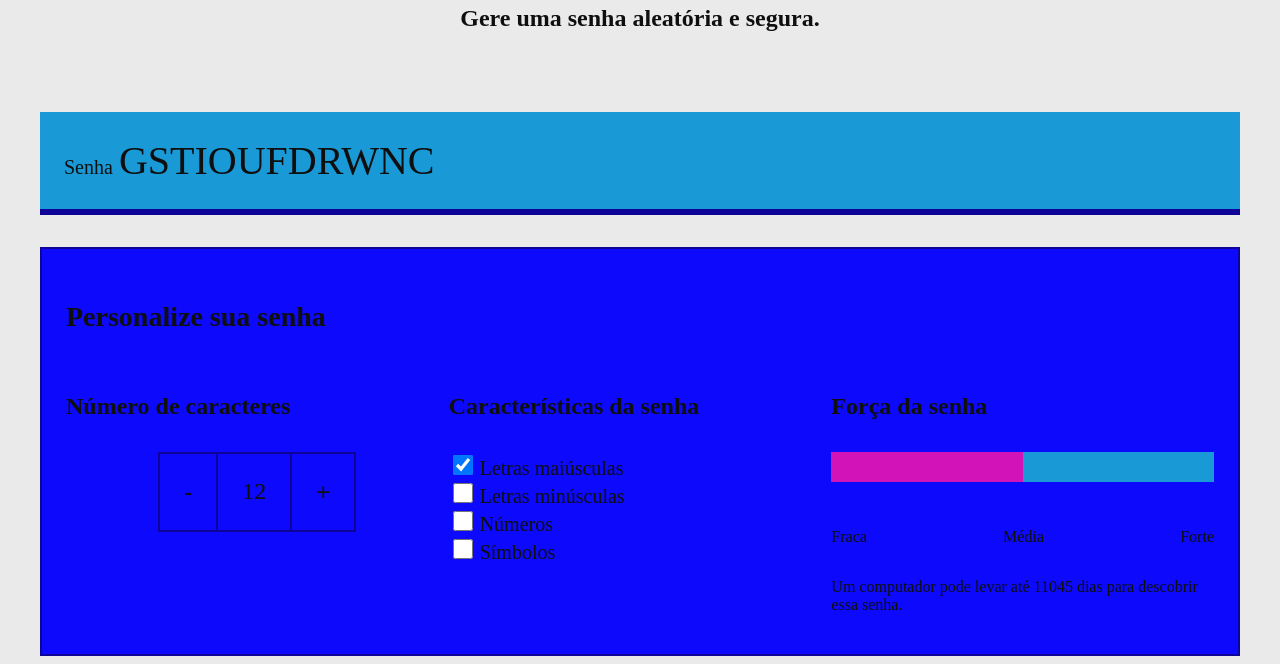
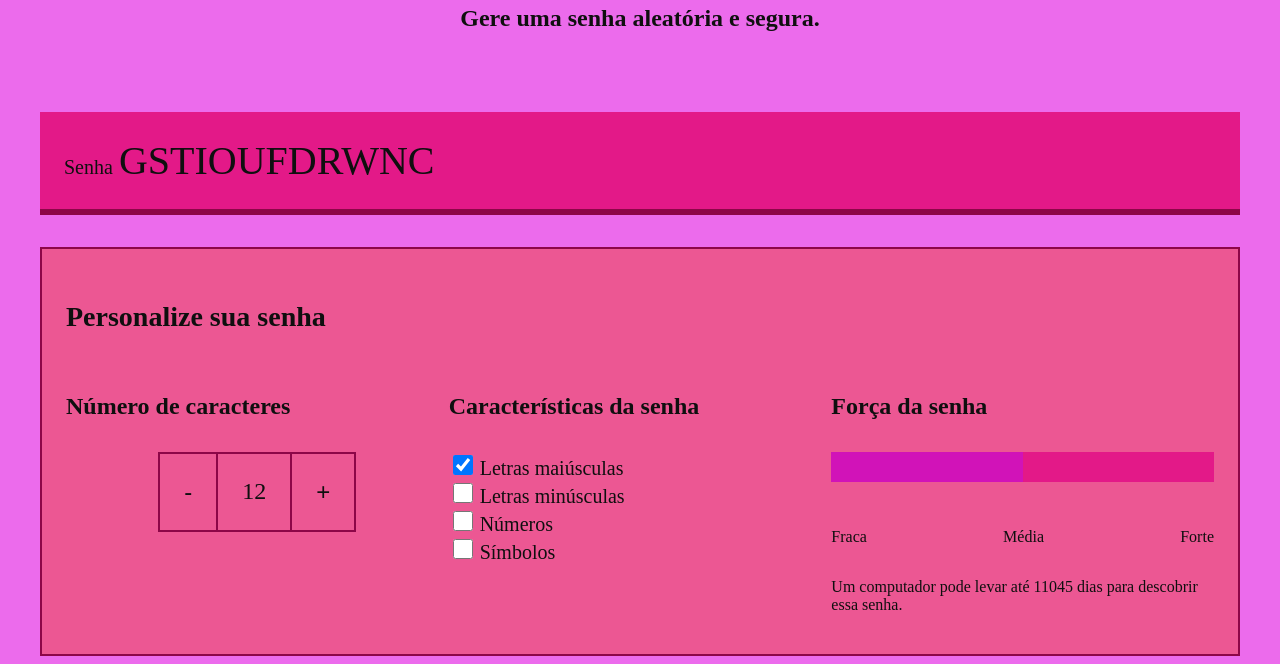
Before and after one commit to ketlinzoca/Senha-segura, a plain HTML site: page index.html in a window 1280 px wide. Shown: the part 185-849 px from the top of the page. Drawn offline with Linux system fonts and the light colour scheme.

Commit message:
Add files via upload

```diff
--- a/style.css
+++ b/style.css
@@ -1,10 +1,10 @@
 :root{
 
     --branco: rgb(15, 15, 15);
-    --cor-de-fundo: #ebeaebff;
-    --fundo-senha: #199ad6;
-    --fundo-texto: #0d09fc;
-    --borda: #0e0497;
+    --cor-de-fundo: rgb(236, 107, 236);
+    --fundo-senha: #e31988;
+    --fundo-texto: #ec5793;
+    --borda: #8d0648;
     --roboto: 'Roboto Mono' monospace;
 }
 
```
